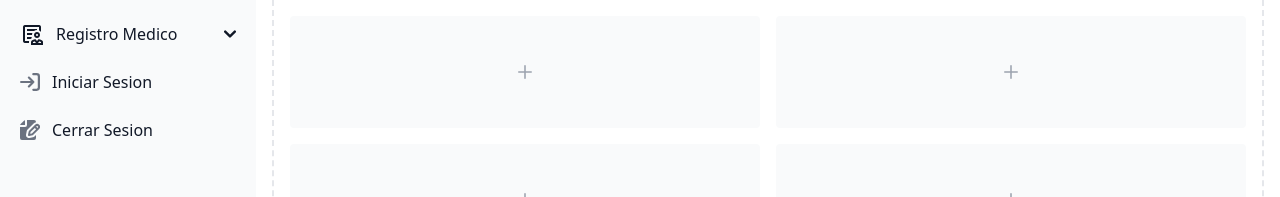
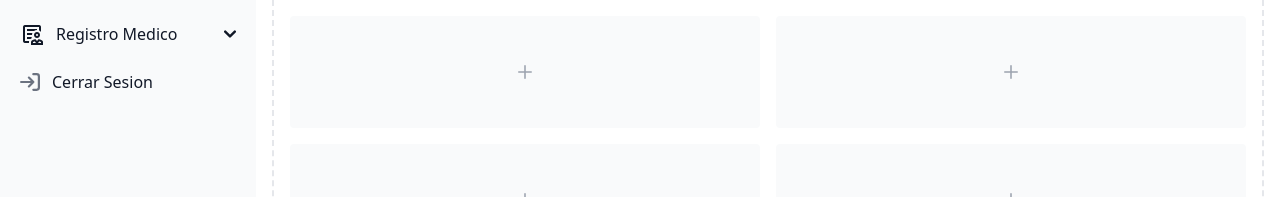
Before and after one commit to Husbam/hospital2.0, a Vue app in the folder Frontend/sitema-hospital/: page /dashboard in a window 1280 px wide. Shown: the part 338-535 px from the top of the page. Built offline with nearby package versions, Linux system fonts and the light colour scheme.

Commit message:
eliminacion de un elemento de crear cuenta

```diff
--- a/Frontend/sitema-hospital/src/components/dashboard.vue
+++ b/Frontend/sitema-hospital/src/components/dashboard.vue
@@ -188,16 +188,6 @@
                <svg class="flex-shrink-0 w-5 h-5 text-gray-500 transition duration-75 dark:text-gray-400 group-hover:text-gray-900 dark:group-hover:text-white" aria-hidden="true" xmlns="http://www.w3.org/2000/svg" fill="none" viewBox="0 0 18 16">
                   <path stroke="currentColor" stroke-linecap="round" stroke-linejoin="round" stroke-width="2" d="M1 8h11m0 0L8 4m4 4-4 4m4-11h3a2 2 0 0 1 2 2v10a2 2 0 0 1-2 2h-3"/>
                </svg>
-               <span class="flex-1 ms-3 whitespace-nowrap">Iniciar Sesion</span>
-            </a>
-         </li>
-         <li>
-            <a href="#" class="flex items-center p-2 text-gray-900 rounded-lg dark:text-white hover:bg-gray-100 dark:hover:bg-gray-700 group">
-               <svg class="flex-shrink-0 w-5 h-5 text-gray-500 transition duration-75 dark:text-gray-400 group-hover:text-gray-900 dark:group-hover:text-white" aria-hidden="true" xmlns="http://www.w3.org/2000/svg" fill="currentColor" viewBox="0 0 20 20">
-                  <path d="M5 5V.13a2.96 2.96 0 0 0-1.293.749L.879 3.707A2.96 2.96 0 0 0 .13 5H5Z"/>
-                  <path d="M6.737 11.061a2.961 2.961 0 0 1 .81-1.515l6.117-6.116A4.839 4.839 0 0 1 16 2.141V2a1.97 1.97 0 0 0-1.933-2H7v5a2 2 0 0 1-2 2H0v11a1.969 1.969 0 0 0 1.933 2h12.134A1.97 1.97 0 0 0 16 18v-3.093l-1.546 1.546c-.413.413-.94.695-1.513.81l-3.4.679a2.947 2.947 0 0 1-1.85-.227 2.96 2.96 0 0 1-1.635-3.257l.681-3.397Z"/>
-                  <path d="M8.961 16a.93.93 0 0 0 .189-.019l3.4-.679a.961.961 0 0 0 .49-.263l6.118-6.117a2.884 2.884 0 0 0-4.079-4.078l-6.117 6.117a.96.96 0 0 0-.263.491l-.679 3.4A.961.961 0 0 0 8.961 16Zm7.477-9.8a.958.958 0 0 1 .68-.281.961.961 0 0 1 .682 1.644l-.315.315-1.36-1.36.313-.318Zm-5.911 5.911 4.236-4.236 1.359 1.359-4.236 4.237-1.7.339.341-1.699Z"/>
-               </svg>
                <span class="flex-1 ms-3 whitespace-nowrap">Cerrar Sesion</span>
             </a>
          </li>
```
